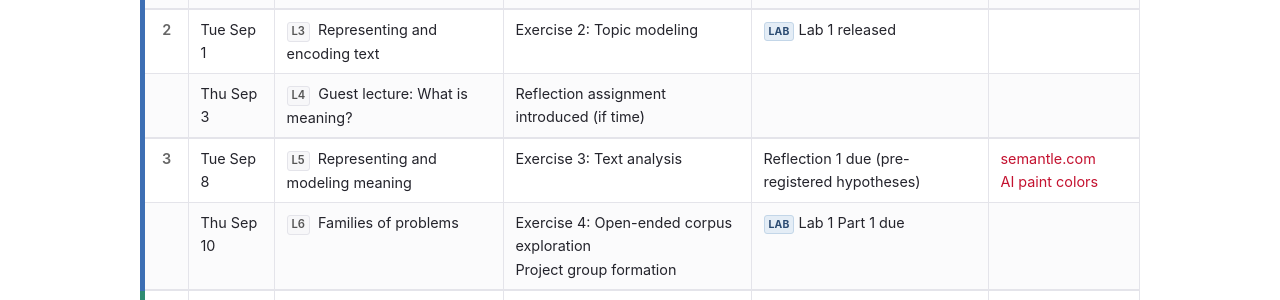
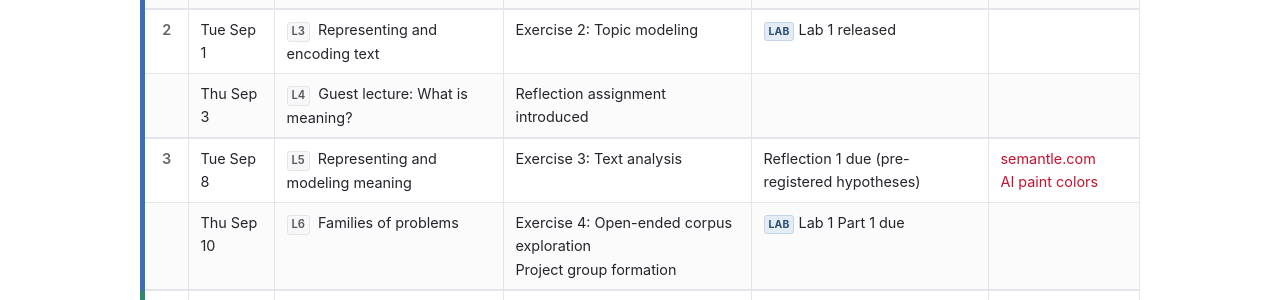
Before and after one commit to clarana/NLPintheWild, a Jekyll site: the page built from index.md, in a window 1280 px wide and 900 px high, scrolled down 3159 px. Shown: the part 175-475 px from the top of the window. Built offline with Jekyll 4.4.1, drawn with Linux system fonts in a browser that asks for light colours.

Commit message:
quick edit

```diff
--- a/_data/schedule.yml
+++ b/_data/schedule.yml
@@ -67,7 +67,7 @@
   date: 2026-09-03
   lecture: "Guest lecture: What is meaning?"
   activity:
-    - "Reflection assignment introduced (if time)"
+    - "Reflection assignment introduced"
 
 # --- Week 3 · Unit 1 ---
 - week: 3
```
